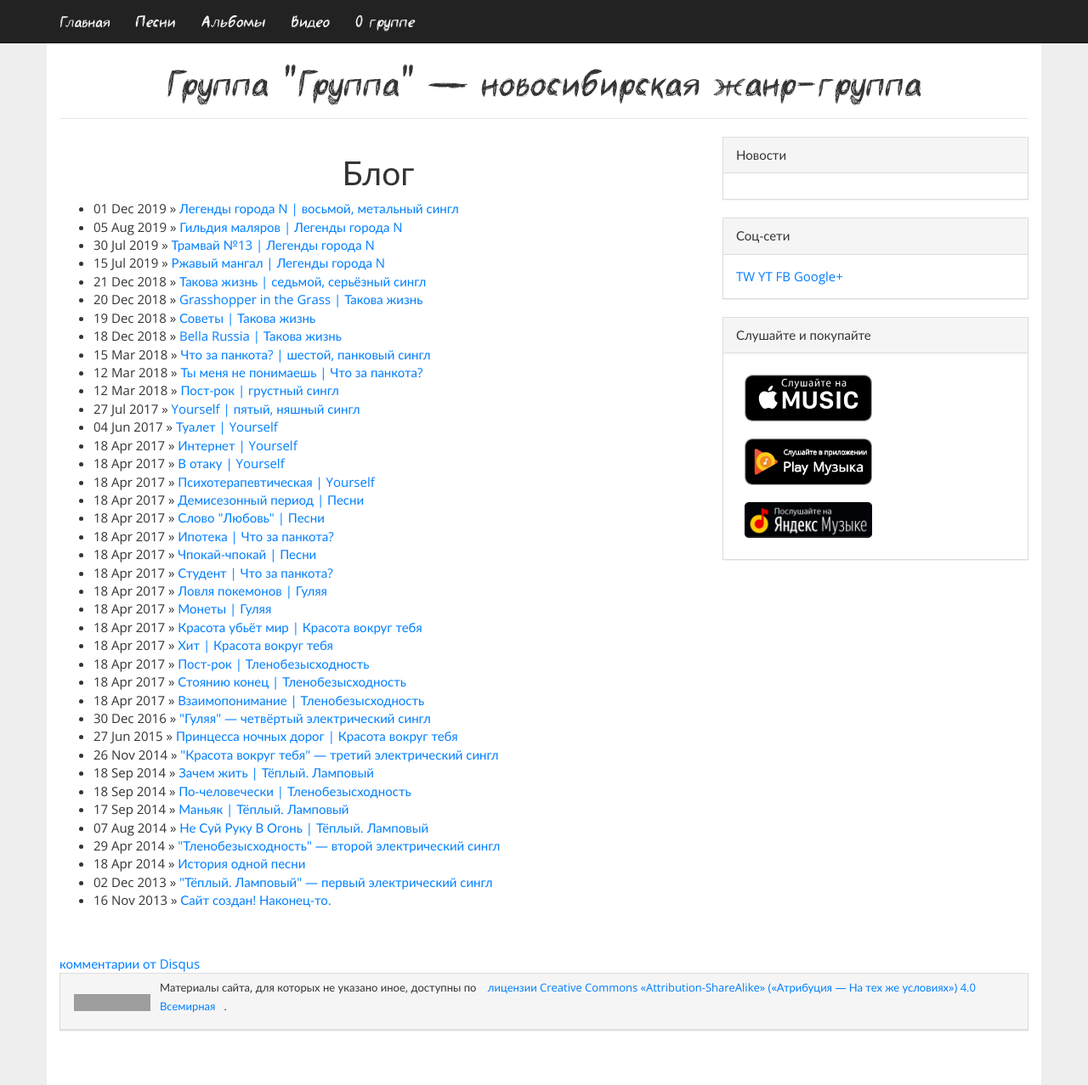
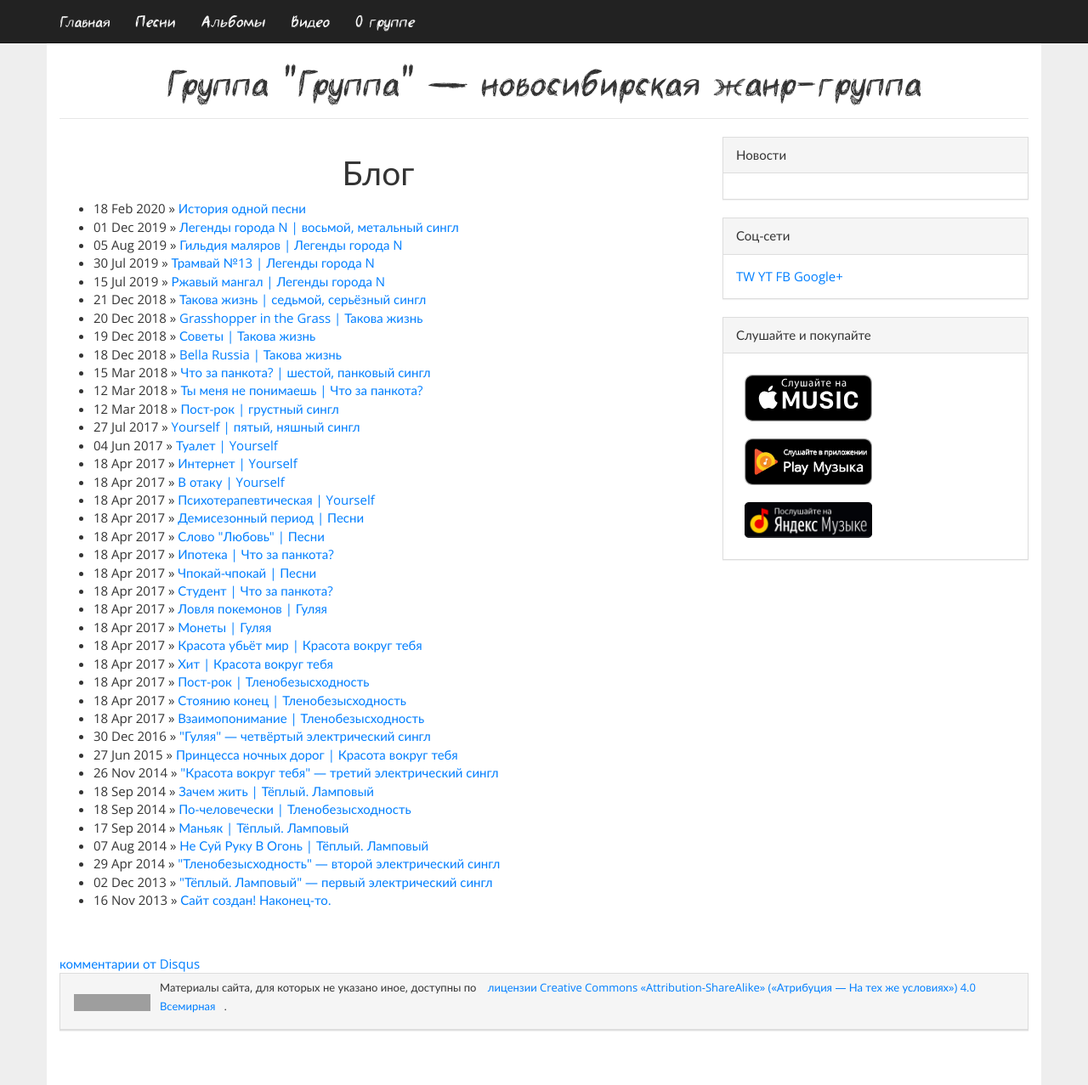
Before and after one commit to gruppa-gruppa-nsk/gruppa-gruppa-nsk.github.io, a Jekyll site: the page built from index.html, in a window 1280 px wide and 1277 px high. Shown: the whole window at 85% size. Built offline with Jekyll 4.4.1, drawn with Linux system fonts in a browser that asks for light colours; comment, search, counter and statistics services are not loaded; grey boxes are pictures that could not be loaded.

Commit message:
Update 2021-02-18-one-song-story.md

```diff
--- a/_posts/other/2021-02-18-one-song-story.md
+++ b/_posts/other/2021-02-18-one-song-story.md
@@ -3,7 +3,7 @@ published: true
 layout: post
 title: История одной песни
 name: История одной песни
-date: '2014-04-18 11:30:00 +0800'
+date: '2020-02-18 11:30:00 +0800'
 categories: blog
 ---
 
```
